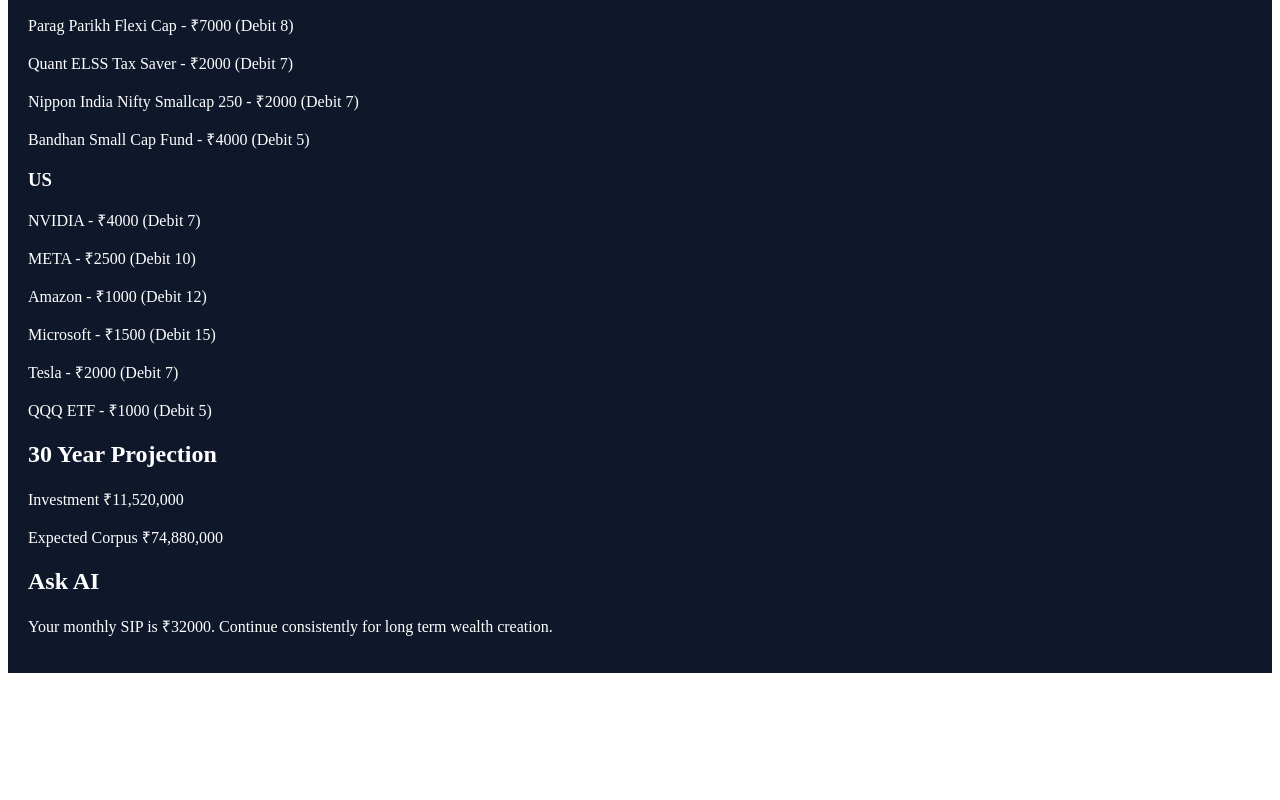
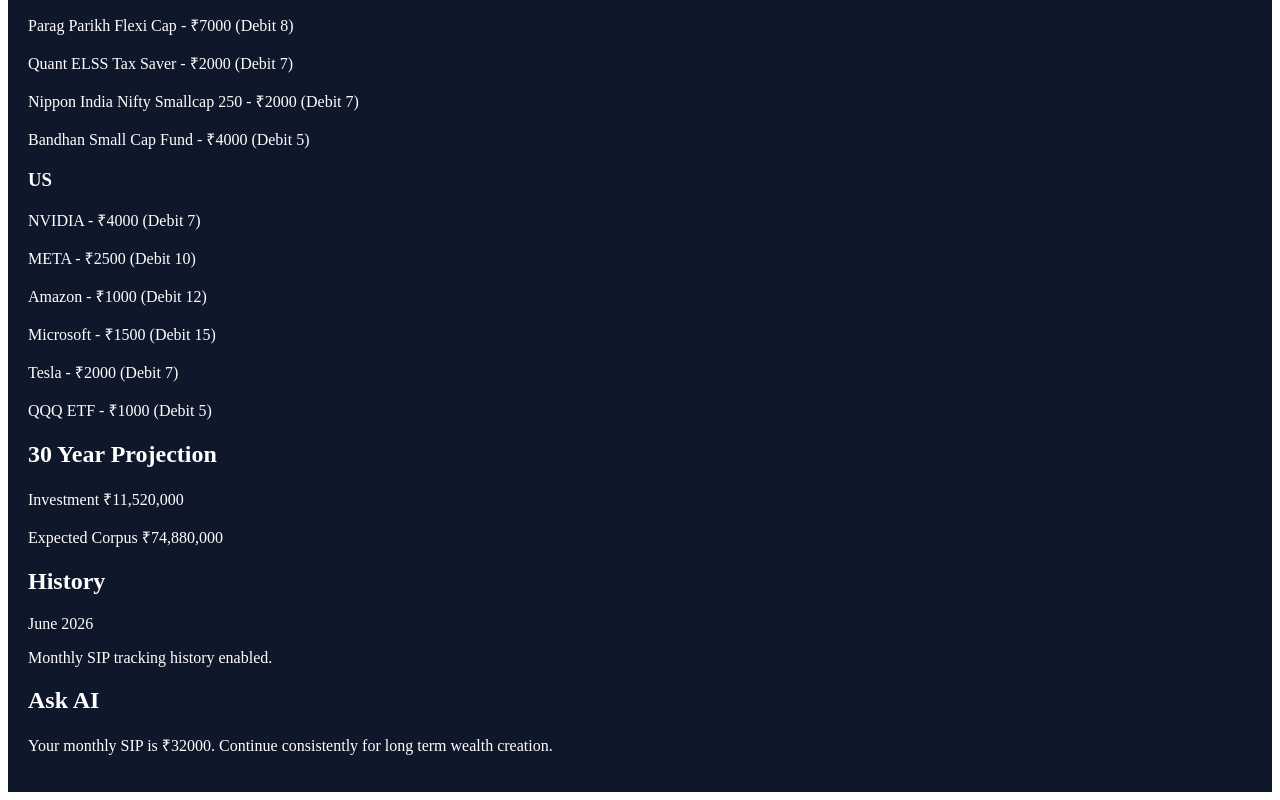
Before and after one commit to manikandankrish13/siptracker, a React (Vite) app: page / in a window 1280 px wide. Shown: the part 905-1705 px from the top of the page. Before the commit the page ends 1586 px from the top, so only its background shows below. Built offline with nearby package versions, Linux system fonts and the light colour scheme.

Commit message:
Connect history module

```diff
--- a/src/App.jsx
+++ b/src/App.jsx
@@ -6,6 +6,7 @@
 import Projection from './components/Projection';
 import Portfolio from './components/Portfolio';
 import AskAI from './components/AskAI';
+import History from './components/History';
 
 function App(){
  return <main style={{background:'#0f172a',color:'white',minHeight:'100vh',padding:20}}>
@@ -14,6 +15,7 @@
  <MonthlyTracker items={sipData}/>
  <Portfolio items={sipData}/>
  <Projection />
+ <History />
  <AskAI items={sipData}/>
  </main>
 }
```
